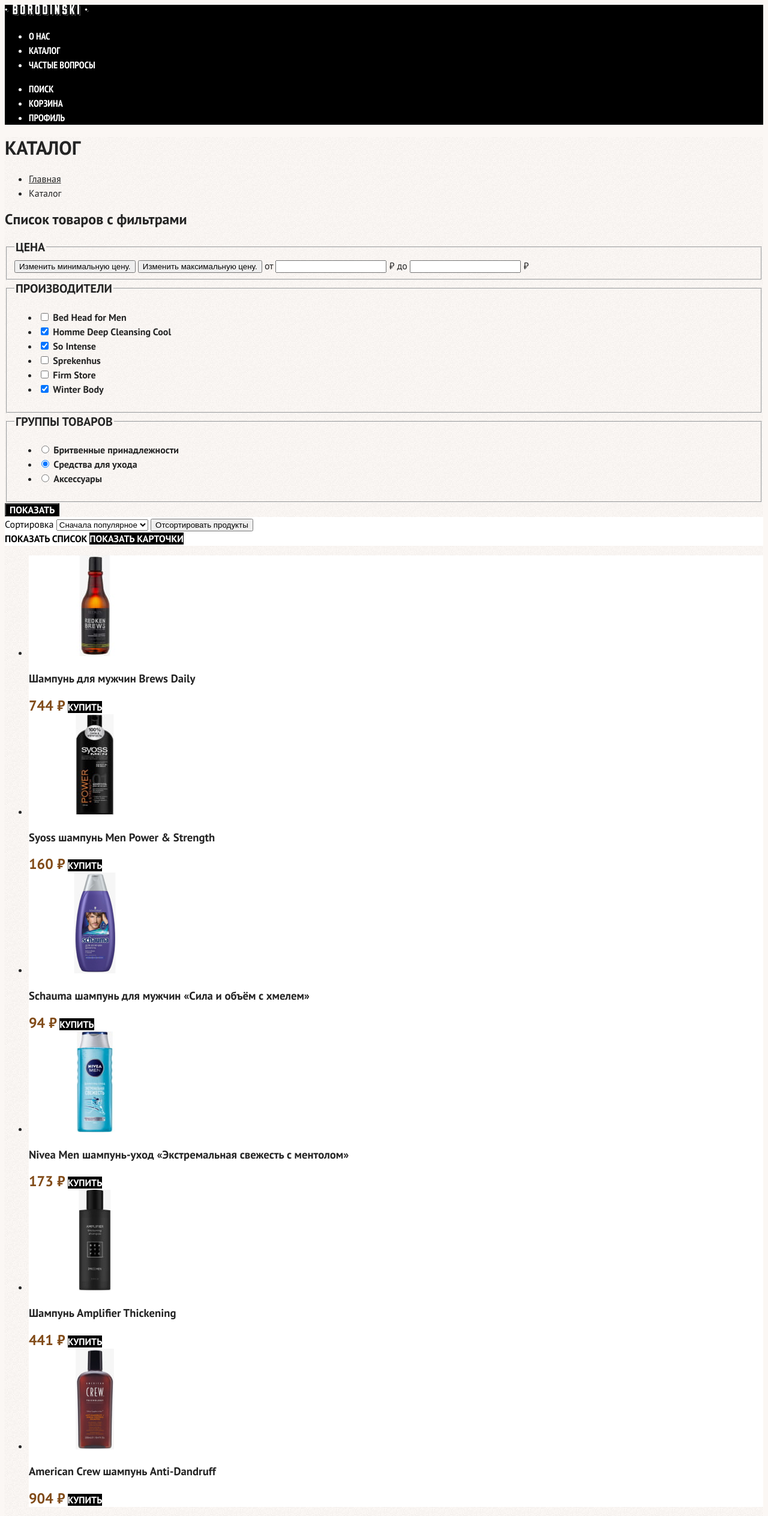
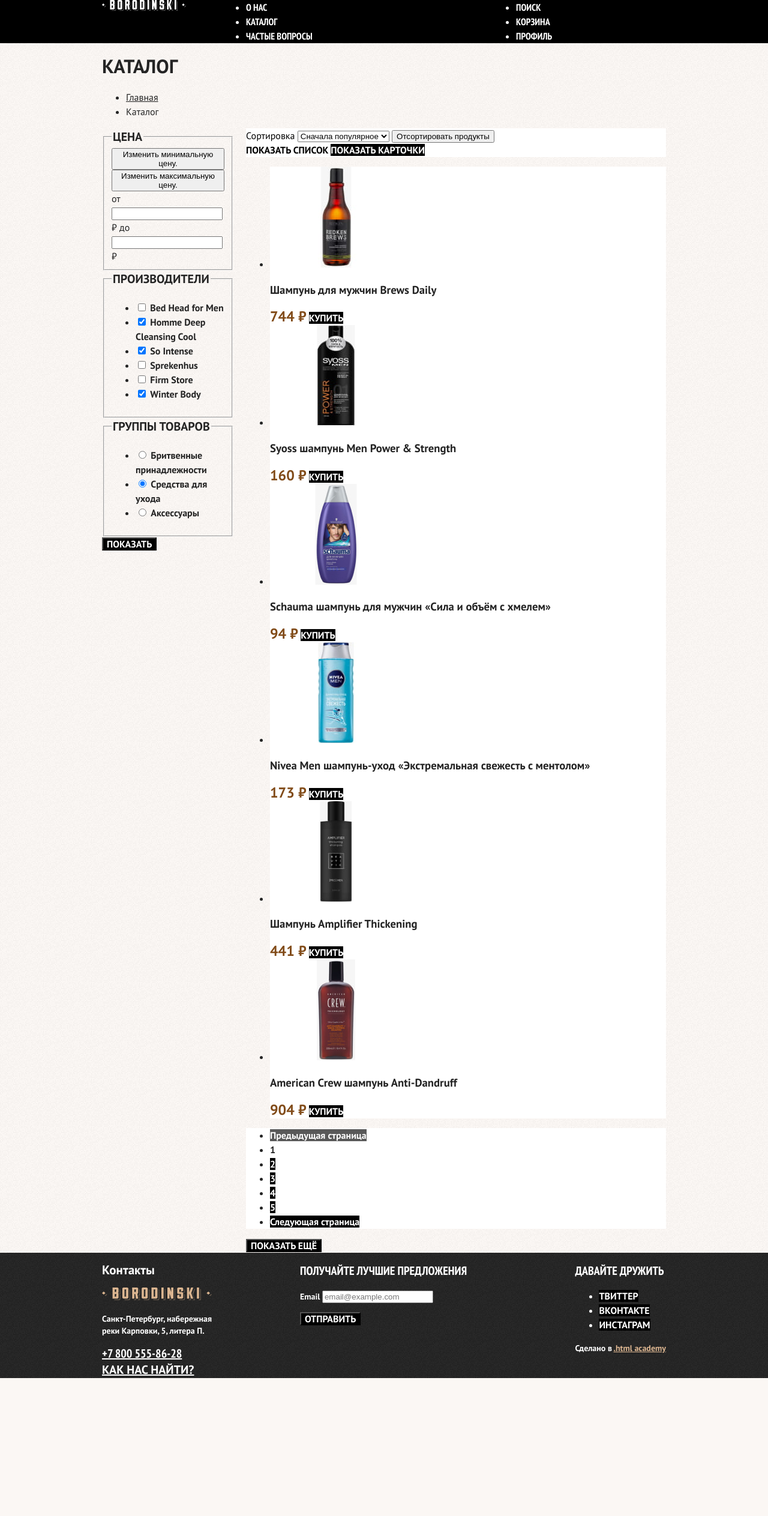
Before and after one commit to erida91/barbershop, a website: page catalog.html in a window 1280 px wide. Shown: the top 2528 px of the page at 60% size. After the commit the page ends 2298 px from the top, so only its background shows below. Drawn offline with Linux system fonts and the light colour scheme.

Commit message:
Improved HTML and CSS structure and styles for catalog and homepage pages; added adaptability and improved visual experience

```diff
--- a/catalog.html
+++ b/catalog.html
@@ -42,6 +42,7 @@
   </header>
 
   <main class="main-inner">
+    <div class="page-container">
       <header class="inner-header">
         <h1 class="inner-header-title">Каталог</h1>
         <ul class="breadcrumbs">
@@ -55,7 +56,7 @@
       </header>
 
       <section class="catalog-products">
-      <h2 class="visually-hidden">Список товаров с фильтрами</h2>
+        <h2 class="visually-hidden" hidden>Список товаров с фильтрами</h2>
         <form class="catalog-filter" action="https://echo.htmlacademy.ru/" method="get">
           <fieldset class="catalog-filter-group">
             <legend class="catalog-filter-title">Цена</legend>
@@ -154,6 +155,7 @@
           <button class="button" type="submit">Показать</button>
         </form>
 
+        <div class="catalog-right-column">
           <!-- Сортировка -->
           <div class="sorting-container">
             <form class="sorting-type">
@@ -251,10 +253,13 @@
             </li>
           </ul>
           <button class="button pagination-show-more" type="button">Показать ещё</button>
+        </div>
       </section>
+    </div>
   </main>
 
   <footer class="page-footer">
+    <div class="page-footer-container">
       <section class="footer-contacts">
         <h2 class="visually-hidden">Контакты</h2>
         <img class="footer-contacts-logo" src="image/logo-footer.svg" alt="Логотип Барбершоп «Бородинский»" width="183" height="21">
@@ -304,6 +309,7 @@
           <a class="htmlacademy-link" href="https://htmlacademy.ru/">.html academy</a>
         </p>
       </section>
+    </div>
   </footer>
 </body>
 </html>
--- a/styles/styles.css
+++ b/styles/styles.css
@@ -38,10 +38,17 @@
   font-display: swap;
 }
 
+html {
+  height: 100%;
+
+}
+
 body {
-
+  min-height: 100%;
+  margin: 0;
+  display: flex;
+  flex-direction: column;
   font-family: "PT Sans", sans-serif;
-
   font-size: 16px;
   line-height: 24px;
   color: #242424;
@@ -74,6 +81,21 @@
   background: #000000;
 }
 
+.navigation {
+  display: flex;
+  width: 940px;
+  margin: 0 auto;
+
+}
+
+.navigation-list {
+  width: 430px;
+  margin: 0;
+  padding: 0;
+  width: 430px;
+
+}
+
 .navigation-link {
   font-family: "PT Sans Narrow", sans-serif;
   line-height: 22px;
@@ -85,9 +107,25 @@
   text-transform: uppercase;
 }
 
+.navigation-logo {
+  width: 140px;
+  margin-right: 100px;
+
+}
+
+.navigation-user {
+  max-width: 250px;
+  margin-left: auto;
+}
+
+.main-container {
+  flex-grow: 1;
+}
+
 .main-index {
   color: #ffffff;
   background-color: #000000;
+
   background-image: url("../image/index-bg.jpg");
   background-size: 100% auto;
   background-repeat: no-repeat;
@@ -99,9 +137,34 @@
   background-image: url("../image/bg-noisy.png");
 }
 
+.page-container {
+  width: 940px;
+  margin: 0 auto;
+
+}
+
+.logo {
+  display: block;
+  margin: 0 auto;
+
+
+}
+
 /* List */
 .advantages-list {
+  display: flex;
+  justify-content: space-between;
+  margin: 0 auto;
   text-align: center;
+
+
+}
+
+/* Item */
+
+.advantages-item {
+  width: 277px;
+
 }
 
 /* Title */
@@ -114,14 +177,21 @@
 
 /* Index columns */
 .index-columns {
+  display: flex;
+  justify-content: space-between;
+  padding: 0 40px;
   color: #242424;
   background-color: #fbf7f4;
   background-image: url("../image/bg-noisy.png");
+
+
 }
 
 /* Services */
 .services {
+  width: 390px;
   text-transform: uppercase;
+
 }
 
 /* Title */
@@ -144,6 +214,12 @@
   color: #af7842;
 }
 
+.gallery {
+  width: 390px;
+
+
+}
+
 /* Title */
 .gallery-title {
   font-size: 32px;
@@ -153,7 +229,10 @@
 }
 
 .contacts {
+  width: 350px;
   font-weight: 700;
+
+
 }
 
 /* Title */
@@ -162,6 +241,8 @@
   line-height: 35px;
   font-weight: 700;
   text-transform: uppercase;
+
+
 }
 
 .contacts-address {
@@ -174,6 +255,8 @@
   line-height: 28px;
   text-transform: uppercase;
   color: #af7842;
+
+
 }
 
 /* Phone */
@@ -186,16 +269,27 @@
 }
 
 /* Title */
+
+.appointment {
+  width: 430px;
+
+}
+
+
 .appointment-title {
   font-size: 32px;
   line-height: 35px;
   font-weight: 700;
   text-transform: uppercase;
+
+
 }
 
 /* List */
 .appointment-form {
   color: #595959;
+
+
 }
 
 /* Label */
@@ -232,6 +326,17 @@
   text-transform: uppercase;
 }
 
+.page-footer-container {
+  display: flex;
+  width: 940px;
+  margin: 0 auto;
+}
+
+.footer-contacts {
+  width: 200px;
+  margin-right: 130px;
+}
+
 .footer-contacts-address {
   font-style: normal;
 }
@@ -261,6 +366,11 @@
   text-transform: uppercase;
 }
 
+.footer-social {
+  margin-left: auto;
+  max-width: 190px;
+}
+
 .inner-header-title {
   font-size: 32px;
   line-height: 35px;
@@ -275,6 +385,20 @@
 /* Link */
 .breadcrumbs-link {
   color: inherit;
+}
+
+.catalog-products {
+  display: flex;
+
+}
+
+.catalog-filter {
+  width: 220px;
+  margin-right: 20px;
+}
+
+.catalog-right-column {
+  width: 700px;
 }
 
 /* Title */
```
Also changed, not shown: index.html (+5 -1 lines). Lines whose indentation alone changed are shown as unchanged.
